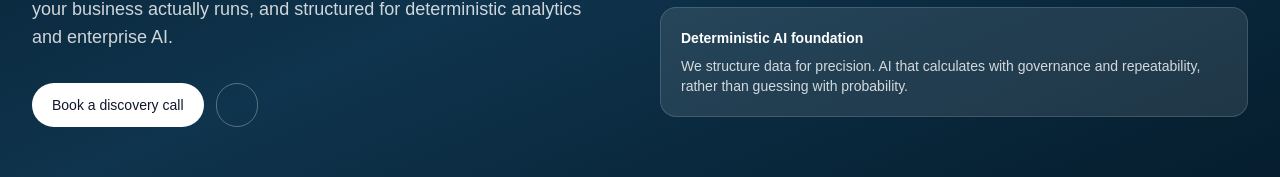
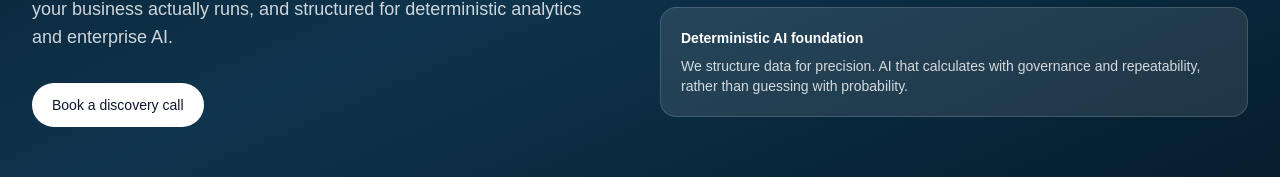
Before and after one commit to gliderhover/cd-consulting-site, a Next.js app: page /technical in a window 1280 px wide. Shown: the part 428-605 px from the top of the page. Built offline with nearby package versions, Linux system fonts and the light colour scheme.

Commit message:
function fix

```diff
--- a/app/technical/page.tsx
+++ b/app/technical/page.tsx
@@ -47,20 +47,16 @@
                 {technical.heroBody ?? ""}
               </p>
 
+              {technical.heroCtaPrimary?.href ? (
                 <div className="mt-8 flex flex-wrap gap-3">
                   <a
-                  href={technical.heroCtaPrimary?.href ?? ""}
+                    href={technical.heroCtaPrimary.href}
                     className="rounded-full bg-white px-5 py-3 text-sm font-medium text-slate-900 hover:bg-slate-100 focus:outline-none focus-visible:outline-none focus-visible:ring-0"
                   >
                     {technical.heroCtaPrimary?.label ?? ""}
                   </a>
-                <a
-                  href={technical.heroCtaSecondary?.href ?? ""}
-                  className="rounded-full border border-white/30 px-5 py-3 text-sm font-medium text-white hover:bg-white/10 focus:outline-none focus-visible:outline-none focus-visible:ring-0"
-                >
-                  {technical.heroCtaSecondary?.label ?? ""}
-                </a>
                 </div>
+              ) : null}
             </div>
 
             <div className="grid gap-6 sm:grid-cols-2 lg:grid-cols-1">
```
Lines whose indentation alone changed are shown as unchanged.
